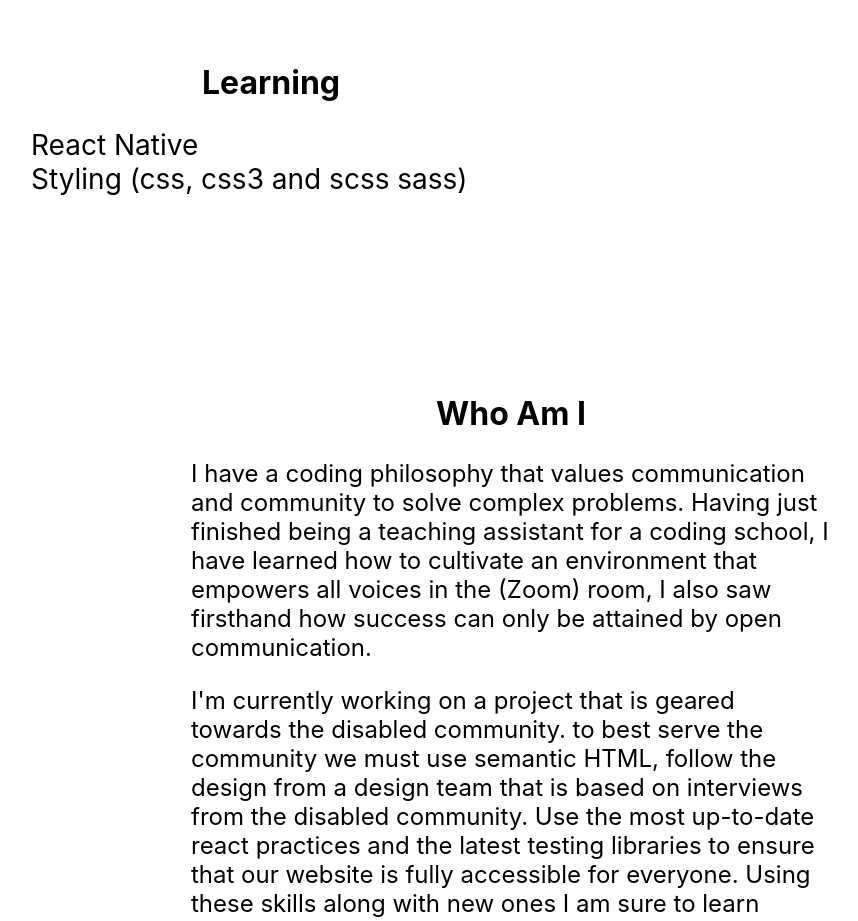
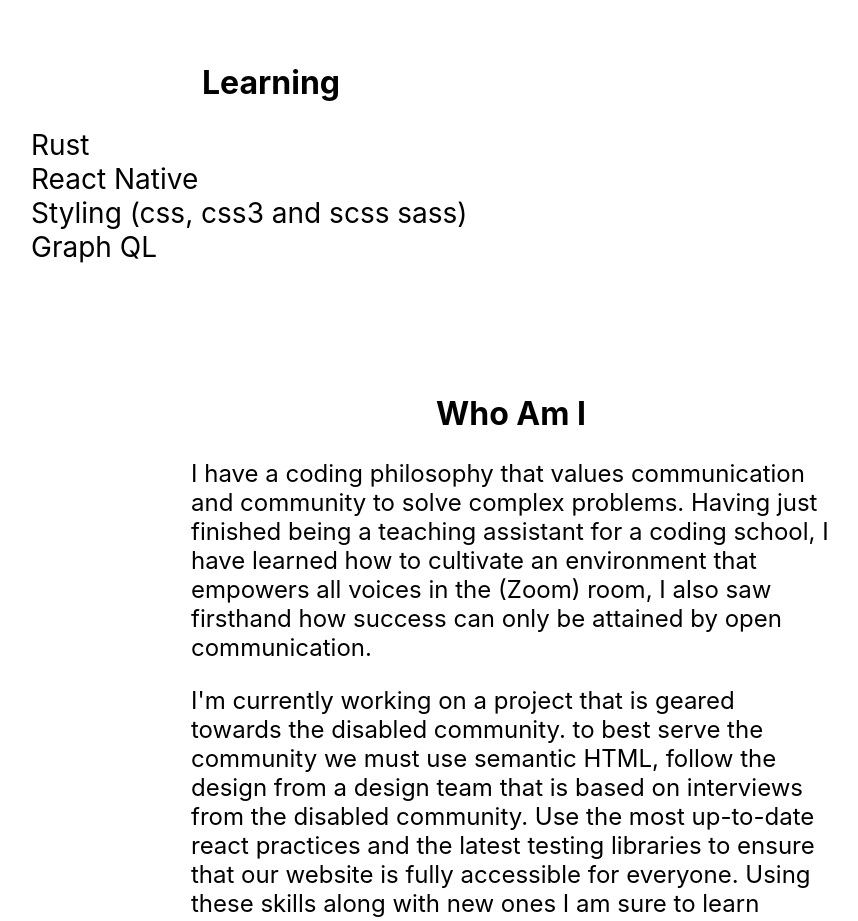
Before and after one commit to langstonBS/myPortfoleo, a React (Create React App) app: page / in a window 1280 px wide. Shown: the part 1040-1961 px from the top of the page, without its empty margins (129-987 px from the left). Built offline with nearby package versions, Linux system fonts and the light colour scheme.

Commit message:
websight update

```diff
--- a/src/Home/Home.jsx
+++ b/src/Home/Home.jsx
@@ -43,10 +43,16 @@ const Home = () => {
                 <h2> Learning</h2>
                 <ul>
                     <li>
+                        Rust
+                    </li>
+                    <li>
                         React Native
                     </li>
                     <li>
                         Styling (css, css3 and scss sass)
+                    </li>
+                    <li>
+                        Graph QL
                     </li>
                 </ul>
             </section>
@@ -54,9 +60,7 @@ const Home = () => {
                 <h2>Who Am I</h2>
                 <p>I have a coding philosophy that values communication and community to solve complex problems. Having just finished being a teaching assistant for a coding school, I have learned how to cultivate an environment that empowers all voices in the (Zoom) room, I also saw firsthand how success can only be attained by open communication.</p>
                 <p>I'm currently working on a project that is geared towards the disabled community.  to best serve the community we must use semantic HTML, follow the design from a design team that is based on interviews from the disabled community.  Use the most up-to-date react practices and the latest testing libraries to ensure that our website is fully accessible for everyone.
-                Using these skills along with new ones I am sure to learn through my life, I want to bring the same focus on community by using open communication and Accessibility driven development to future projects.
-
-                </p>
+                Using these skills along with new ones I am sure to learn through my life, I want to bring the same focus on community by using open communication and Accessibility driven development to future projects.</p>
             </section>
 
         </div>
```
